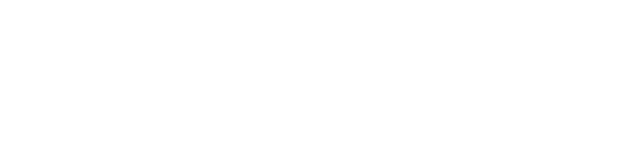
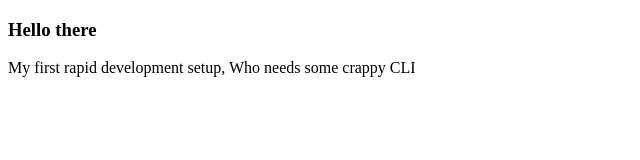
Before and after one commit to bigmeech/krs-react, a website: page src/index.html in a window 1280 px wide. Shown: the whole page, without its empty margins (0-640 px from the left). Drawn offline with Linux system fonts and the light colour scheme.

Commit message:
Rapid development setup complete (live reload, open, watch), also added semi colon support to eslintrc. We need semi-colons :)

```diff
--- a/src/index.html
+++ b/src/index.html
@@ -5,5 +5,9 @@
     <title>Koa - recipe - service</title>
 </head>
 <body>
+<div>
+  <h3> Hello there </h3>
+  <div> My first rapid development setup, Who needs some crappy CLI</div>
+</div>
 </body>
 </html>
```
Also changed, not shown: gulpfile.js (+8 -4 lines), 1 other file.
